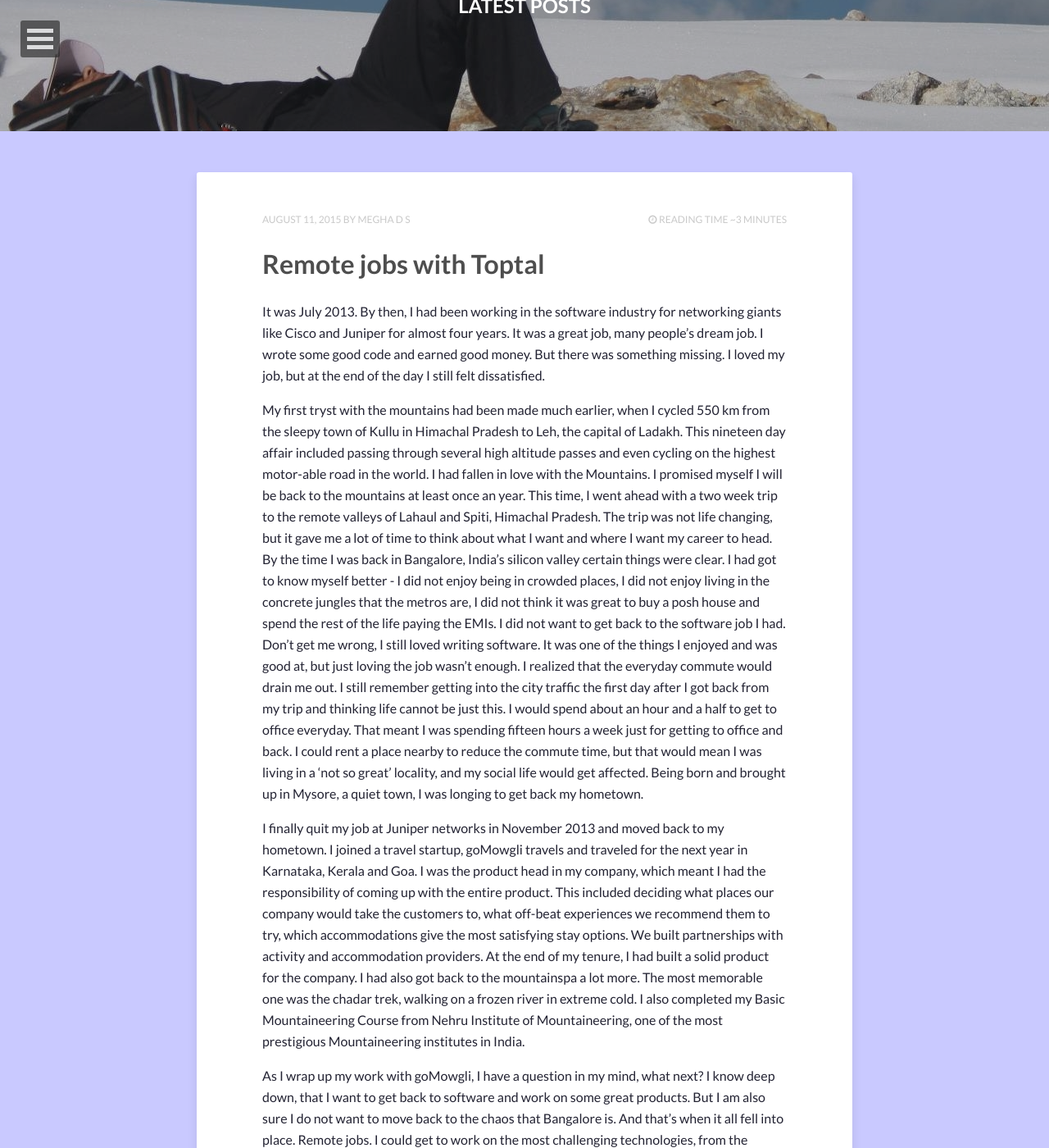
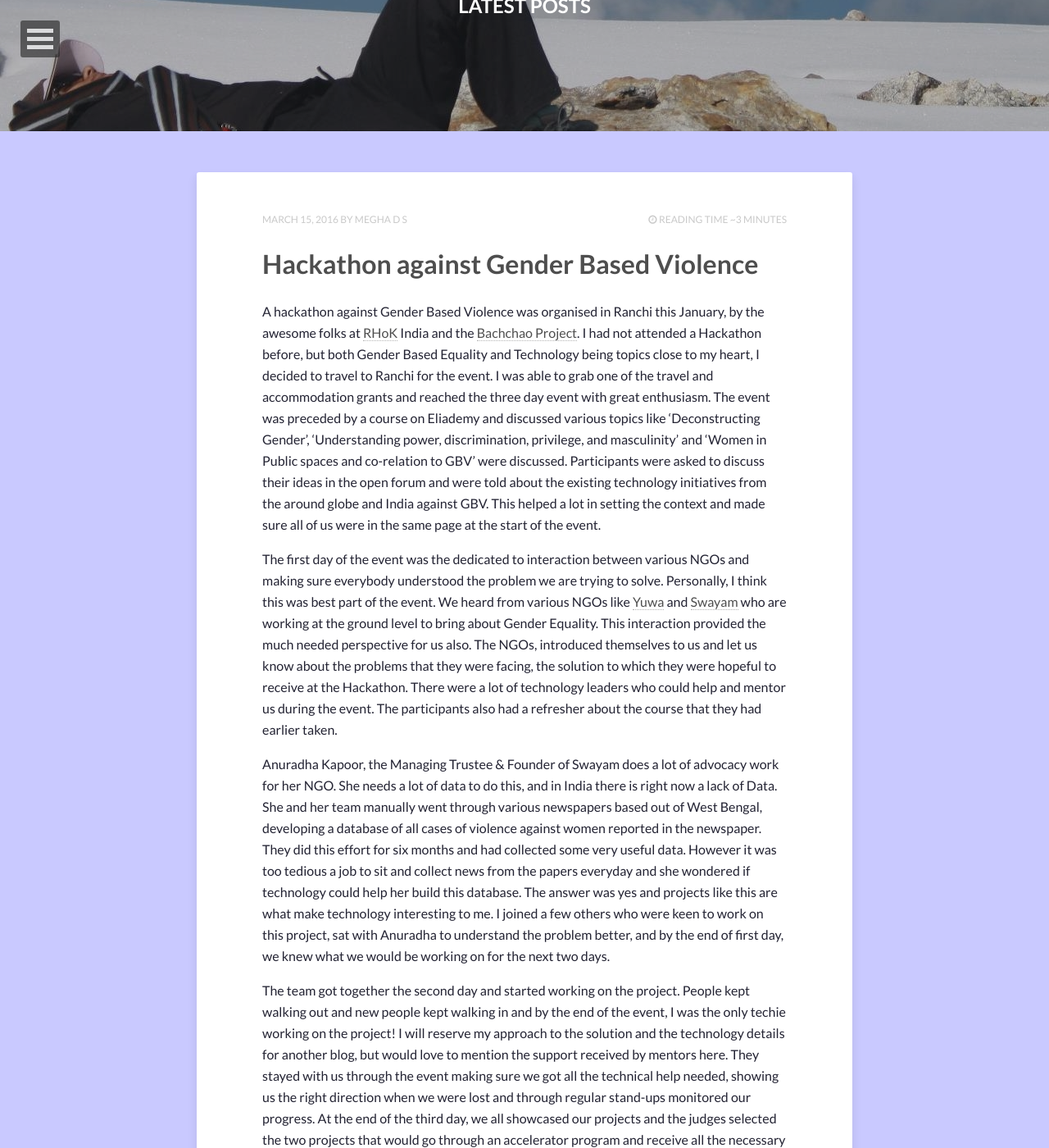
Before and after one commit to dsmegha/dsmegha.github.io, a Jekyll site: the page built from index.html, in a window 1280 px wide and 1400 px high, scrolled down 240 px. Shown: the whole window at 82% size. Built offline with Jekyll 4.4.1, drawn with Linux system fonts in a browser that asks for light colours; nearby versions of some CDN libraries; the list of posts is cut into pages by our own code; some of the changed text lies outside the part shown.

Commit message:
Hackathon Post

```diff
--- /dev/null
+++ b/_posts/2016-03-15-HackathonAgainstGBV.md
@@ -0,0 +1,16 @@
+---
+layout: post
+title: "Hackathon against Gender Based Violence"
+description: "Expereince at the hackahon against GBV, conducted on the 24th, 25th and 26th of January, 2016"
+tags: [technology]
+---
+
+A hackathon against Gender Based Violence was organised in Ranchi this January, by the awesome folks at [RHoK](https://rhokbangalore.wordpress.com/) India and the [Bachchao Project](http://thebachchaoproject.org/). I had not attended a Hackathon before, but both Gender Based Equality and Technology being topics close to my heart, I decided to travel to Ranchi for the event. I was able to grab one of the travel and accommodation grants and reached the three day event with great enthusiasm. The event was preceded by a course on Eliademy and discussed various topics like 'Deconstructing Gender', 'Understanding power, discrimination, privilege, and masculinity' and 'Women in Public spaces and co-relation to GBV' were discussed. Participants were asked to discuss their ideas in the open forum and were told about the existing technology initiatives from the around globe and India against GBV. This helped a lot in setting the context and made sure all of us were in the same page at the start of the event.
+
+The first day of the event was the dedicated to interaction between various NGOs and making sure everybody understood the problem we are trying to solve. Personally, I think this was best part of the event. We heard from various NGOs like [Yuwa](http://www.yuwa-india.org/) and [Swayam](http://www.swayam.info/) who are working at the ground level to bring about Gender Equality. This interaction provided the much needed perspective for us also. The NGOs, introduced themselves to us and let us know about the problems that they were facing, the solution to which they were hopeful to receive at the Hackathon. There were a lot of technology leaders who could help and mentor us during the event. The participants also had a refresher about the course that they had earlier taken.
+
+Anuradha Kapoor, the Managing Trustee & Founder of Swayam does a lot of advocacy work for her NGO. She needs a lot of data to do this, and in India there is right now a lack of Data. She and her team manually went through various newspapers based out of West Bengal, developing a database of all cases of violence against women reported in the newspaper. They did this effort for six months and had collected some very useful data. However it was too tedious a job to sit and collect news from the papers everyday and she wondered if technology could help her build this database. The answer was yes and projects like this are what make technology interesting to me. I joined a few others who were keen to work on this project, sat with Anuradha to understand the problem better, and by the end of first day, we knew what we would be working on for the next two days.
+
+The team got together the second day and started working on the project. People kept walking out and new people kept walking in and by the end of the event, I was the only techie working on the project! I will reserve my approach to the solution and the technology details for another blog, but would love to mention the support received by mentors here. They stayed with us through the event making sure we got all the technical help needed, showing us the right direction when we were lost and through regular stand-ups monitored our progress. At the end of the third day, we all showcased our projects and the judges selected the two projects that would go through an accelerator program and receive all the necessary support for the project to go live. Unfortunately mine wasn't one, but I want to continue working on it and may be help organisations like Swayam one day.
+
+I have to mention the attention paid to the logistics of the event. It was perfectly organised, I was picked up from the Railway Station, driven around and dropped off to the airport post the event. The accommodation was perfect and every meal during the stay was taken care. It was one of the best events I attended, my first technology event and I learnt a lot. Thanks a lot for arranging this, Bacchao and RHoK.
```
Also changed, not shown: _posts/2015-08-11-toptal-application.md (+2 -2 lines), 7 other files.
